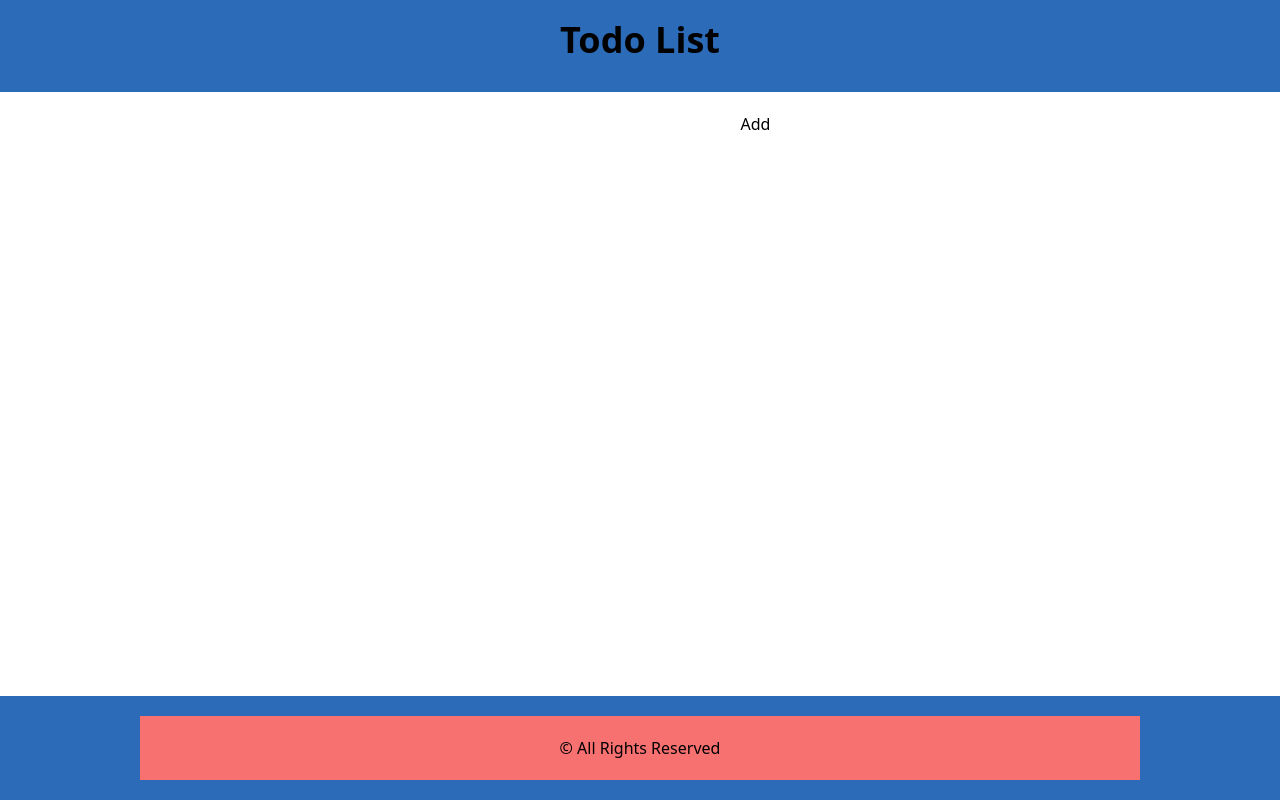
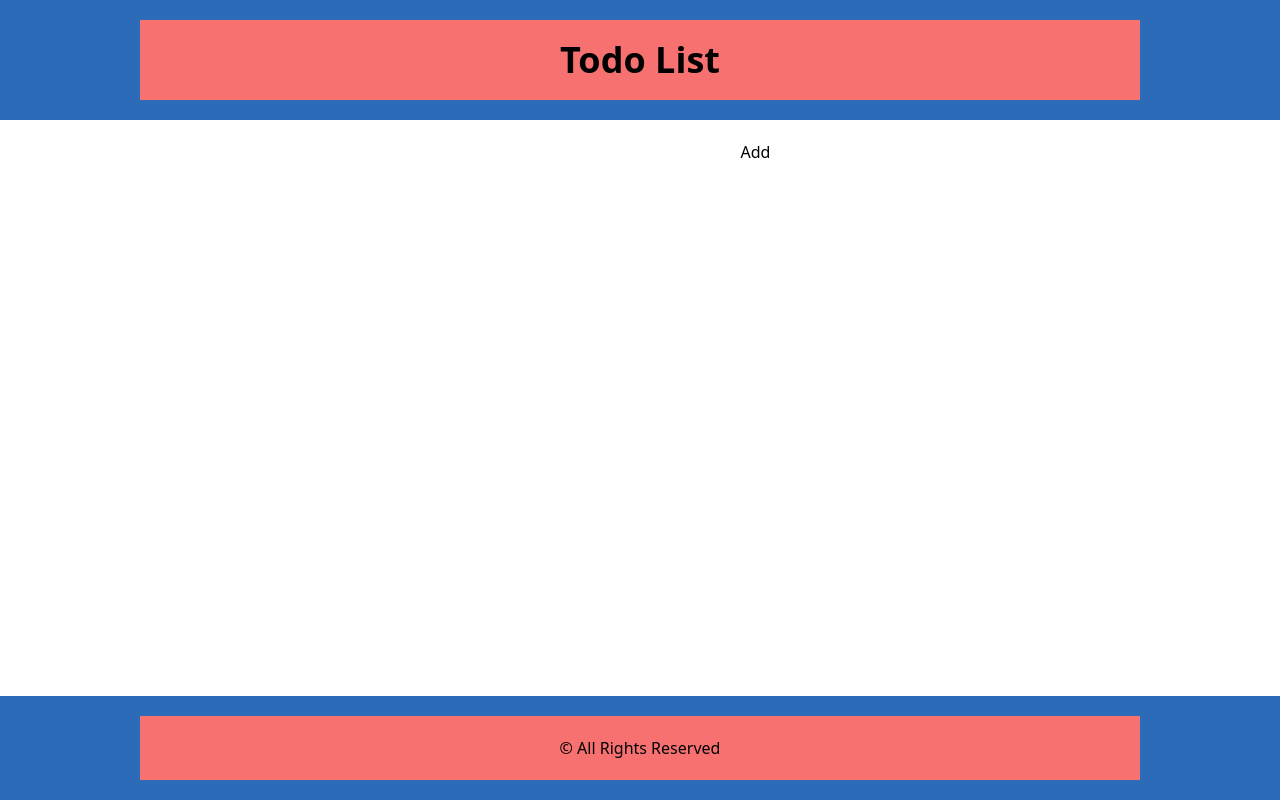
Before and after one commit to GashawMucheye/React-TypeScript-Todo_list, a React (Vite) app in the folder todo-list/: page / in a window 1280 px wide. Built offline with nearby package versions, Linux system fonts and the light colour scheme.

Commit message:
styled the Header component

```diff
--- a/todo-list/src/components/Header.tsx
+++ b/todo-list/src/components/Header.tsx
@@ -1,9 +1,11 @@
 import { FC } from 'react';
 const Header: FC = () => {
   return (
-    <div className="bg-[#2c6bb8] text-center p-5">
-      <h1 className="text-4xl font-bold mb-3">Todo List</h1>
-    </div>
+    <header className="bg-[#2c6bb8] text-center p-5">
+      <h1 className="bg-red-400 mx-auto w-[1000px] p-5 text-4xl font-bold">
+        Todo List
+      </h1>
+    </header>
   );
 };
 
```
